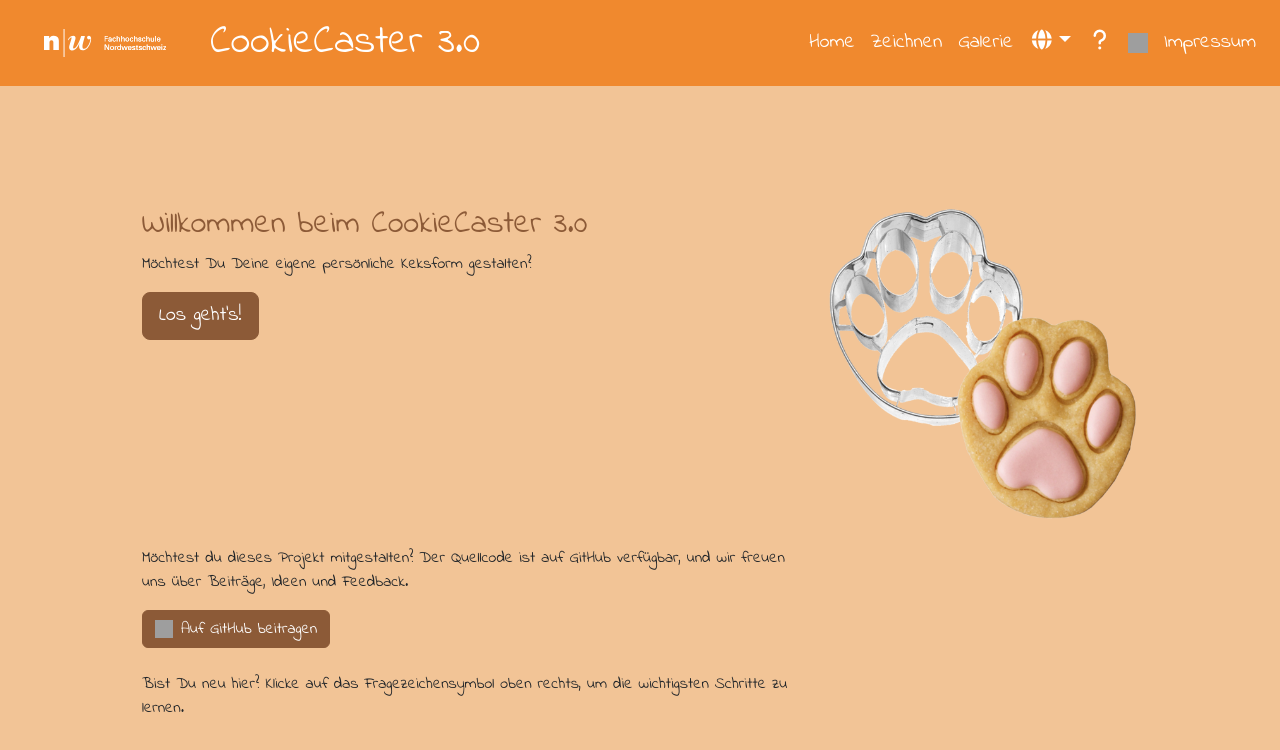
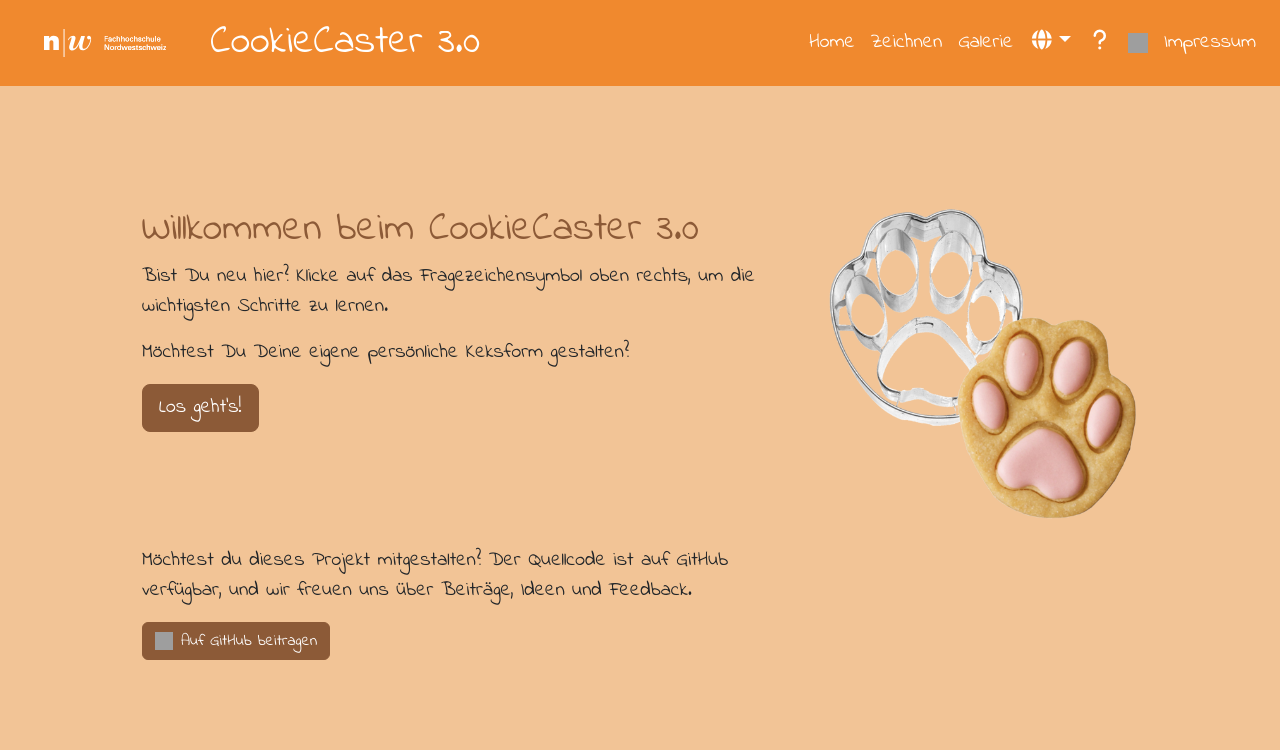
Before and after one commit to aldizeci/cookiecaster, a React (Vite) app: page /#/ in a window 1280 px wide. Shown: the top 750 px of the page. Built offline with nearby package versions, Linux system fonts and the light colour scheme; grey boxes are pictures that could not be loaded.

Commit message:
fix: bigger font, restructure help text, impresum new email

```diff
--- a/src/ui/components/GitHubReference.jsx
+++ b/src/ui/components/GitHubReference.jsx
@@ -4,7 +4,7 @@ import {Button} from "react-bootstrap";
 export default function GitHubReference(){
     return (
         <div>
-            <p>
+            <p className="fs-5">
                 <FormattedMessage
                     id="githubreference.githubInvite"
                     defaultMessage="Would you like to help shape this project? The source code is available on GitHub, and we welcome contributions, ideas, and feedback."
--- a/src/ui/pages/Home/Home.jsx
+++ b/src/ui/pages/Home/Home.jsx
@@ -39,14 +39,22 @@ export default function Home() {
                 {/* Welcome section */}
                 <Row>
                     <Col md={8} className="mb-4 mb-md-0">
-                        <h2>
+                        <h1>
                             <FormattedMessage
                                 id="home.welcome"
                                 defaultMessage="Welcome to CookieCaster!"
                             />
-                        </h2>
+                        </h1>
 
-                        <p>
+                        {/* Help text */}
+                        <p className="fs-5">
+                            <FormattedMessage
+                                id="home.needHelp"
+                                defaultMessage="Need help? Check the Imprint or FAQ section."
+                            />
+                        </p>
+
+                        <p className="fs-5">
                             <FormattedMessage
                                 id="home.start"
                                 defaultMessage="Get started by designing your cookie cutter."
@@ -85,20 +93,6 @@ export default function Home() {
                         <GitHubReference />
                     </Col>
                 </Row>
-
-                {/* Help text */}
-                <Row className="mt-4">
-                    <Col md={8}>
-                        <p>
-                            <FormattedMessage
-                                id="home.needHelp"
-                                defaultMessage="Need help? Check the Imprint or FAQ section."
-                            />
-                        </p>
-                    </Col>
-                </Row>
-
-
             </div>
         </Container>
     );
--- a/src/ui/pages/Imprint/Imprint.jsx
+++ b/src/ui/pages/Imprint/Imprint.jsx
@@ -8,11 +8,11 @@ const Imprint = () => {
     //const name = "Aldin Zecirevic, Sadik Hrnjica";
     const address = "Bahnhofstrasse 6";
     const city = "5210 Windisch";
-    const email = "makerstudio.windisch@fhnw.ch";
+    const email = "makerverse.windisch@fhnw.ch";
 
     return (
         <Container className="py-5">
-            <div className="p-5 mb-4 rounded-3">
+            <div className="p-5 mb-4 rounded-3 fs-4">
 
                 <Row>
                     <Col xs={12} sm={8} className="main-section">
```
